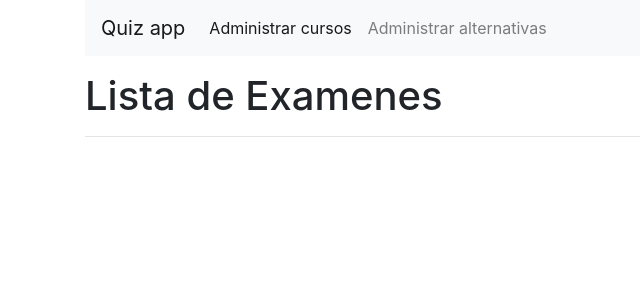
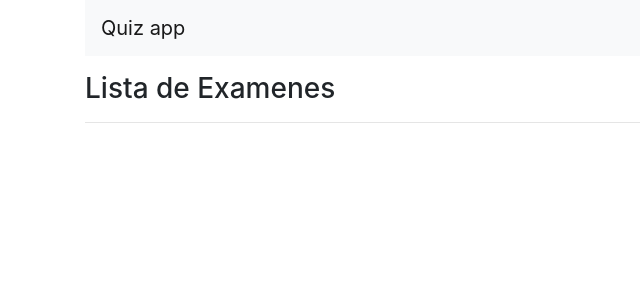
Before and after one commit to CarlorD527/QuizAppBD2, a Django app: page / in a window 1280 px wide. Shown: the top 300 px of the page, without its empty margins (0-640 px from the left). Run offline with Django 3.2, Linux system fonts and the light colour scheme; data that the repository does not hold is empty; parts of the project's set-up code (start-up, migrations or seed data) failed here and were passed over; some libraries are stand-ins or nearby versions.

Commit message:
cambiando idioma del interfaz

```diff
--- a/quizapp/quizapp/settings.py
+++ b/quizapp/quizapp/settings.py
@@ -31,6 +31,7 @@ ALLOWED_HOSTS = []
 # Application definition
 
 INSTALLED_APPS = [
+    'admin_interface',
     'django.contrib.admin',
     'django.contrib.auth',
     'django.contrib.contenttypes',
@@ -38,6 +39,7 @@ INSTALLED_APPS = [
     'django.contrib.messages',
     'django.contrib.staticfiles',
     'quizes',
+    'colorfield',
 ]
 
 MIDDLEWARE = [
@@ -106,7 +108,7 @@ AUTH_PASSWORD_VALIDATORS = [
 # Internationalization
 # https://docs.djangoproject.com/en/3.1/topics/i18n/
 
-LANGUAGE_CODE = 'en-us'
+LANGUAGE_CODE = 'es-PE'
 
 TIME_ZONE = 'UTC'
 
--- a/quizapp/quizes/templates/quizes/main.html
+++ b/quizapp/quizes/templates/quizes/main.html
@@ -2,7 +2,7 @@
 {% load static %}
 
 {% block scripts %}
-    <script src="{% static 'quizes/main.js' %}" defer></script>
+<script src="{% static 'quizes/main.js' %}" defer></script>
 {% endblock scripts %}
 
 {% block title %}
@@ -30,20 +30,15 @@ home
   </div>
 </div>
 
-<div class="h1">Lista de Examenes</div>
+
+<div class="h3">Lista de Examenes</div>
 <hr>
 {% for obj in object_list %}
-    <button
-        class="btn btn-link modal-button"
-        data-pk="{{obj.id_examen}}"
-        data-quiz="{{obj.titulo}}"
-        data-questions="{{obj.numero_preguntas}}"
-        data-time="{{obj.duracion }}"
-        data-pass = "{{obj.puntaje_requerido}}"
-        data-toggle="modal"
-        data-target="#quizStartModal">
-        {{obj.titulo}}
-    </button><br>
+<button class="btn btn-link modal-button" data-pk="{{obj.id_examen}}" data-quiz="{{obj.titulo}}"
+  data-questions="{{obj.numero_preguntas}}" data-time="{{obj.duracion }}" data-pass="{{obj.puntaje_requerido}}"
+  data-toggle="modal" data-target="#quizStartModal">
+  {{obj.titulo}}
+</button><br>
 
 {% endfor %}
 {% endblock content %}
--- a/quizapp/quizes/views.py
+++ b/quizapp/quizes/views.py
@@ -125,6 +125,7 @@ def agregar_curso(nombre):
     cursor.callproc('SP_AGREGAR_CURSO', [nombre,salida])
     return salida.getvalue()
 
+
 def eliminar_curso(request, pk):
 
     django_cursor = connection.cursor()
--- a/quizapp/templates/base.html
+++ b/quizapp/templates/base.html
@@ -30,16 +30,7 @@
         <button class="navbar-toggler" type="button" data-toggle="collapse" data-target="#navbarNav" aria-controls="navbarNav" aria-expanded="false" aria-label="Toggle navigation">
           <span class="navbar-toggler-icon"></span>
         </button>
-        <div class="collapse navbar-collapse" id="navbarNav">
-          <ul class="navbar-nav">
-            <li class="nav-item active">
-              <a class="nav-link" href="cursos/">Administrar cursos <span class="sr-only">(current)</span></a>
-            </li>
-            <li class="nav-item">
-              <a class="nav-link" href="">Administrar alternativas</a>
-            </li>
-          </ul>
-        </div>
+
       </nav>
     </div>
 
```
Also changed, not shown: quizapp/admin-interface/favicon/UNMSM.png (added), quizapp/admin-interface/logo/UNMSM.jpg (added), quizapp/admin-interface/logo/UNMSM.png (added), quizapp/admin-interface/logo/UNMSM_hShxmGx.jpg (added).
